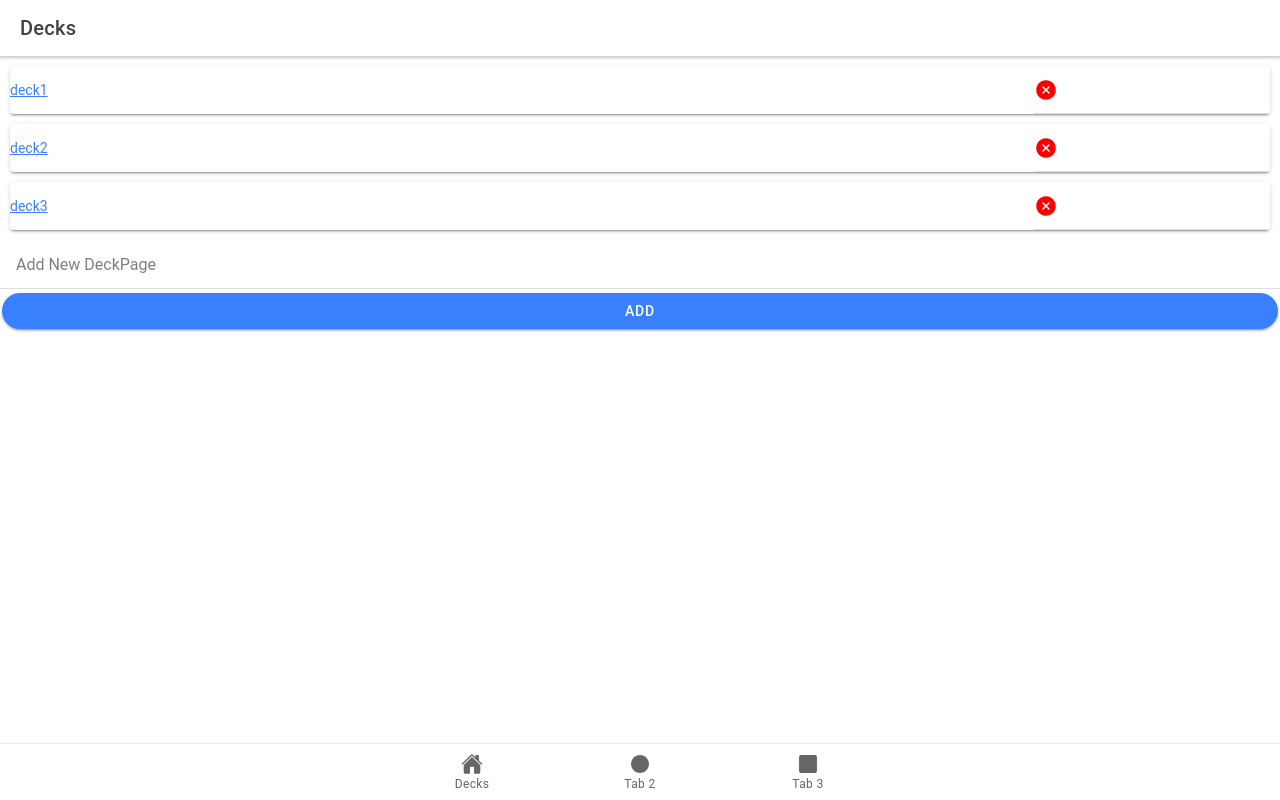
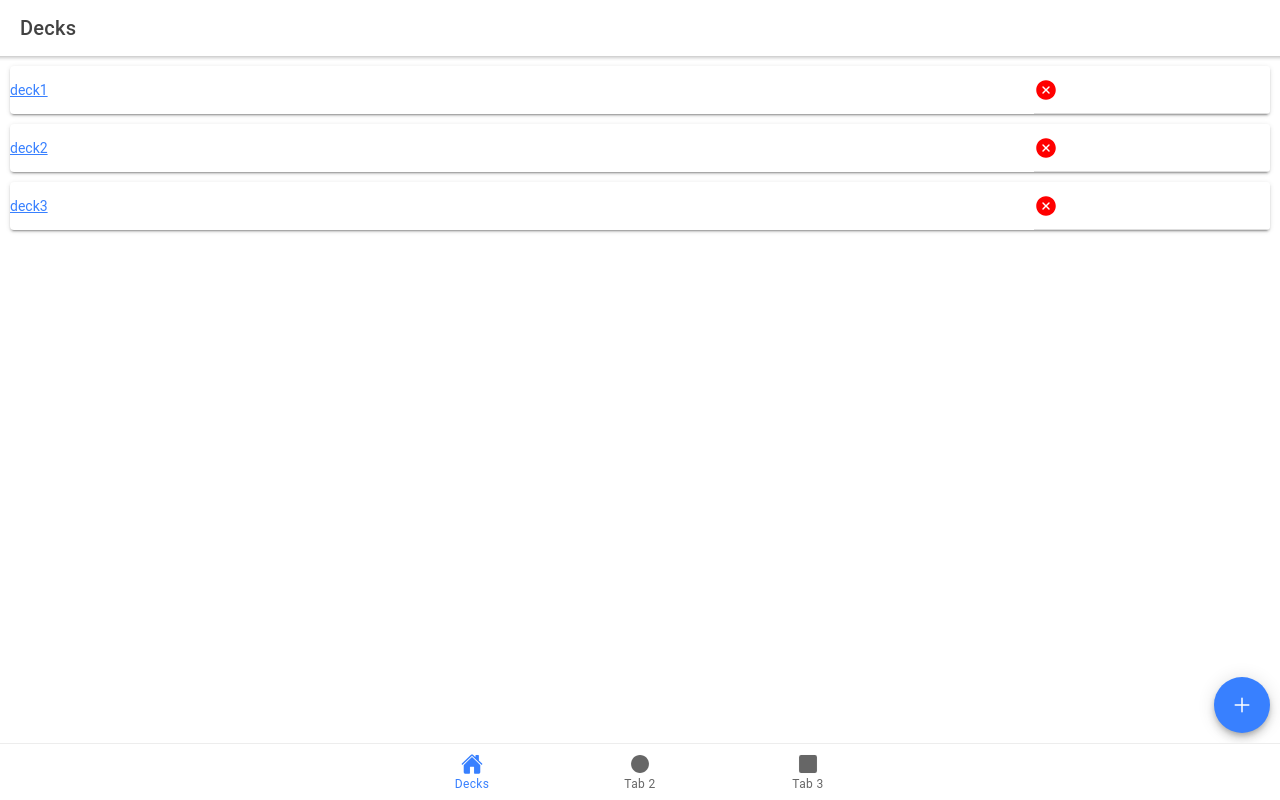
Before and after one commit to Mahyar-sh/speech-card, a React (Create React App) app: page /decks in a window 1280 px wide. Built offline with nearby package versions, Linux system fonts and the light colour scheme.

Commit message:
design deck.page.tsx for adding new decks

```diff
--- a/src/App.tsx
+++ b/src/App.tsx
@@ -47,23 +47,19 @@ import deck from "./pages/Deck.page";
 setupIonicReact();
 const App: React.FC = () => {
   const [data,setData]= useState<DeckModel[]>(firstWords);
-  // const [helpRender,setHelpRender] = useState<boolean>(true);
 
   const addNewDeck = (info:any):void =>{
 
     const newDeck:DeckModel= {name:info,words:[]};
-    const allDeck:DeckModel[]= data;
-    allDeck.push(newDeck);
-    setData(allDeck);
-    // setHelpRender(!helpRender);
-      // console.log(info);
+    const oldData:DeckModel[]= [...data];
+    oldData.push(newDeck);
+    setData(oldData);
   };
-  const onDeleteDeck=(indexNumber:number)=>{
+  const onDeleteDeck=(deckIndex:number)=>{
     if(window.confirm('Do you want to delete deck?')){
-      const allDeck:DeckModel[]=data;
-      allDeck.splice(indexNumber,1);
-      setData(allDeck);
-      // setHelpRender(!helpRender);
+      const oldData:DeckModel[]=[...data];
+      oldData.splice(deckIndex,1);
+      setData(oldData);
     }
   }
 
@@ -77,12 +73,9 @@ const App: React.FC = () => {
 
 
   const onDeleteWords= (cardIndex: number, deckIndex:number)=> {
-    data[deckIndex].words.splice(cardIndex,1);
-    setData(data);
-    // setHelpRender(!helpRender);
-
-    // console.log(data[i].words[n]);
-    // console.log(data[i]);
+    const oldData:DeckModel[] = [...data];
+    oldData[deckIndex].words.splice(cardIndex,1);
+    setData(oldData);
   }
 
   return(
@@ -100,7 +93,7 @@ const App: React.FC = () => {
           {data.map((item:DeckModel, index)=> {
             const deckIndex= index;
             return(
-                <Route key={index} path={`/home/${item.name}`} >
+                <Route key={index} path={`/decks/${item.name}`} >
                   <DeckPage onAddWord={(word, meaning)=>{
                     addNewWord(word, meaning, deckIndex)
                   }} deck={item} onDeleteWord={(cardIndex)=> {
@@ -121,7 +114,7 @@ const App: React.FC = () => {
           </Route>
         </IonRouterOutlet>
         <IonTabBar slot="bottom">
-          <IonTabButton tab="home" href="/home">
+          <IonTabButton tab="decks" href="/decks">
             <IonIcon icon={home} />
             <IonLabel>Decks</IonLabel>
           </IonTabButton>
--- a/src/pages/Decks.page.tsx
+++ b/src/pages/Decks.page.tsx
@@ -1,7 +1,7 @@
 import React, { useState } from 'react';
 
-import { IonButton, IonCard, IonContent, IonHeader, IonIcon, IonInput, IonItem, IonPage, IonRouterLink, IonTab, IonTabButton, IonTitle, IonToolbar } from '@ionic/react';
-import {closeCircle} from 'ionicons/icons';
+import { IonButton, IonCard, IonCardContent, IonCardHeader, IonCardTitle, IonContent, IonFab, IonFabButton, IonFabList, IonHeader, IonIcon, IonInput, IonItem, IonModal, IonPage, IonRouterLink, IonTab, IonTabButton, IonTitle, IonToolbar } from '@ionic/react';
+import {closeCircle,add} from 'ionicons/icons';
 
 import './Decks.page.css';
 
@@ -10,15 +10,16 @@ import { DeckModel } from '../models/deck.model';
 import DeleteItem from '../components/DeleteItem';
 import { Link } from 'react-router-dom';
 
-type HomeProps = {
+type DecksPageProps = {
   data:DeckModel[],
   addNewDeck: (info:any)=> void,
   onDeleteItem:(i:number)=>void,
 };
 
-const DecksPage: React.FC<HomeProps> = ({data , addNewDeck, onDeleteItem}) => {
+const DecksPage: React.FC<DecksPageProps> = ({data , addNewDeck, onDeleteItem}) => {
+
   const [inputData,setInputData] = useState('');
-
+  const [openModal,setOpenModal] = useState<boolean>(false);
  const inputChange=(e:any)=>{
     setInputData(e.target.value);
  };
@@ -27,23 +28,21 @@ const onHandleDeleteItem= (i:number)=>{
   onDeleteItem(i);
   setInputData('');
 }
+const onOpenModalSheet= ()=>{
+  setOpenModal(true);
+};
   const decks = (info: DeckModel[] ):any => {
     return(
         info.map((item:any | undefined, index:number ):any | undefined =>{
           return(
-
-            <IonCard className='row' key={index}
-              // onClick={(e)=> {e.preventDefault()}}
-               >
+            <IonCard className='row' key={index}>
               <div className='itemName'>
-                <Link color='dark' to={`/home/${item.name}`}>{item.name}</Link>
-
+                <Link color='dark' to={`/decks/${item.name}`}>{item.name}</Link>
               </div>
               <div className='deleteItem'>
                 <IonItem><DeleteItem
                 i={index}
                 onDeleteItem={(i:number)=> onHandleDeleteItem(i)}  /></IonItem>
-
               </div>
             </IonCard>
           );
@@ -66,14 +65,57 @@ const onHandleDeleteItem= (i:number)=>{
           </IonToolbar>
         </IonHeader>
         {decks(data)}
+
+
+         {/* <IonFab  vertical='bottom' horizontal='end' slot='fixed'>
+          <IonFabButton>
+            <IonIcon icon={add}></IonIcon>
+          </IonFabButton>
+          <IonFabList side='top'
+          style={{left:'-450%',Width:'200%'}}
+          >
+            <IonButton expand='full' shape='round'
+            style={{width:'100%'}}
+            >add</IonButton>
+            <IonItem >
+              <IonInput  placeholder='enter new deck'></IonInput>
+            </IonItem>
+
+          </IonFabList>
+         </IonFab> */}
+
+      <IonModal
+        isOpen={openModal}
+        breakpoints={[0, 0.8, 1]}
+        initialBreakpoint={0.8}
+        onDidDismiss={()=>{setOpenModal(false)}}
+      >
+        <IonContent>
+          <IonCardHeader>
+            <IonTitle
+                    // style={{padding:'40px', marginBottom:'30px'}}
+                    >Add New Deck</IonTitle>
+
+          </IonCardHeader>
+          <IonCardContent>
             <IonItem>
             <IonInput value={inputData}
               onIonChange={(e)=>inputChange(e)} placeholder='Add New DeckPage' ></IonInput>
             </IonItem>
             <IonButton expand='full'
             shape='round'
-        onClick={(e)=>{inputData && addNewDeck(inputData);setInputData('')}}
+            onClick={(e)=>{inputData && addNewDeck(inputData);setInputData(''); setOpenModal(false)}}
             >Add</IonButton>
+          </IonCardContent>
+        </IonContent>
+      </IonModal>
+
+      <IonFab  vertical='bottom' horizontal='end' slot='fixed'>
+      <IonFabButton onClick={()=>{setOpenModal(true)}} >
+            <IonIcon icon={add}></IonIcon>
+      </IonFabButton>
+      </IonFab>
+
       </IonContent>
     </IonPage>
   );
```
Lines whose indentation alone changed are shown as unchanged.
